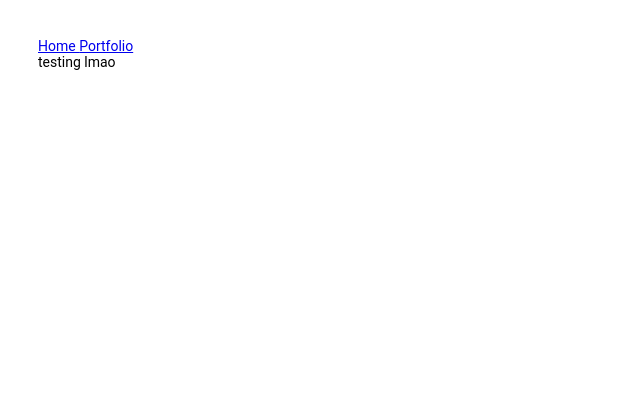
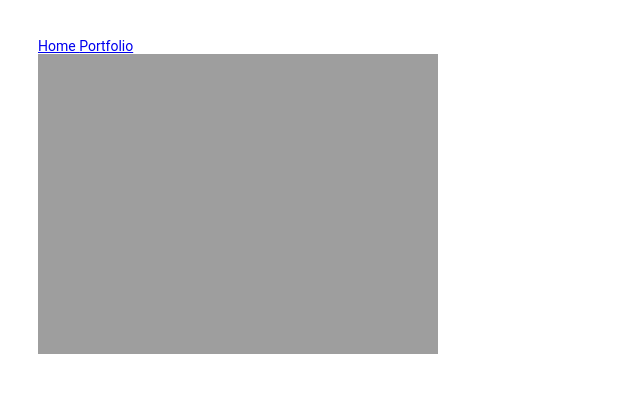
Before and after one commit to codyduong/artNcode, a Jekyll site: the page built from portfolio.html, in a window 1280 px wide. Shown: the top 393 px of the page, without its empty margins (0-640 px from the left). Built offline with Jekyll 4.4.1, drawn with Linux system fonts in a browser that asks for light colours.

Commit message:
int portfolio

```diff
--- /dev/null
+++ b/_data/portfolio/portfolio.yml
@@ -0,0 +1,3 @@
+- Name: img1
+  img: "img1"
+  link: /
--- a/_layouts/portfolio.html
+++ b/_layouts/portfolio.html
@@ -7,6 +7,13 @@
   </head>
   <body>
     {% include navigation.html %}
+    <div class="grid-container">
+    {% for item in site.data.portfolio %}
+      <div class="grid-item">
+        <img src={{ item.img }} alt="img404"></img>
+      </div>
+    {% endfor %}
+    </div>
     {{ content }}
   </body>
 </html>
--- a/portfolio.html
+++ b/portfolio.html
@@ -2,4 +2,3 @@
 layout: portfolio
 title: Portfolio
 ---
-testing lmao
```
Also changed, not shown: 1 other file.
